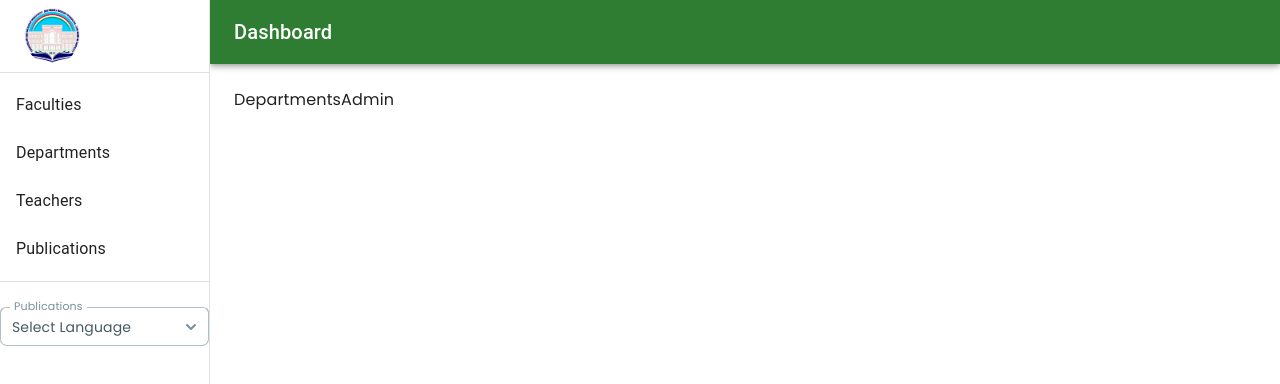
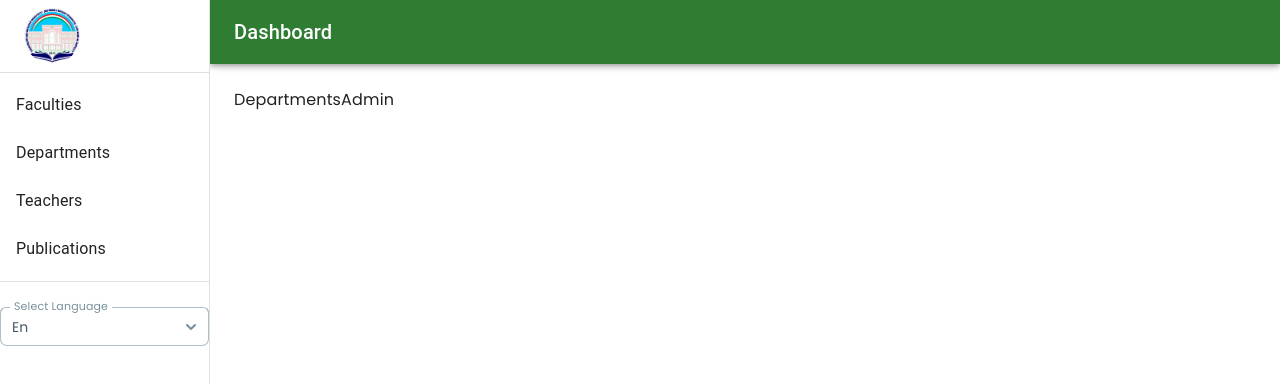
Before and after one commit to olimyuldoshev2003/TNU-Education-Department-Website, a React (Vite) app: page /admin/departments_admin in a window 1280 px wide. Shown: the top 384 px of the page. Built offline with nearby package versions, Linux system fonts and the light colour scheme; what chance would draw is missing.

Commit message:
Fixed the texts of the change language select tag

```diff
--- a/src/dashboard/Dashboard.tsx
+++ b/src/dashboard/Dashboard.tsx
@@ -128,7 +128,7 @@ const Dashboard = (props: Props) => {
       <div className="for_translation mt-6 ">
         <Select
           size="md"
-          label={t("h.t5")}
+          label={t("h.t6")}
           className="dark:text-white"
           value={i18n.language}
           onChange={(value: string | undefined) => {
@@ -140,9 +140,9 @@ const Dashboard = (props: Props) => {
           onPointerEnterCapture={undefined}
           onPointerLeaveCapture={undefined}
         >
-          <Option value="en">{t("h.t6")}</Option>
-          <Option value="ru">{t("h.t7")} </Option>
-          <Option value="tj"> {t("h.t8")}</Option>
+          <Option value="en">{t("h.t7")}</Option>
+          <Option value="ru">{t("h.t8")} </Option>
+          <Option value="tj"> {t("h.t9")}</Option>
         </Select>
       </div>
     </div>
```
